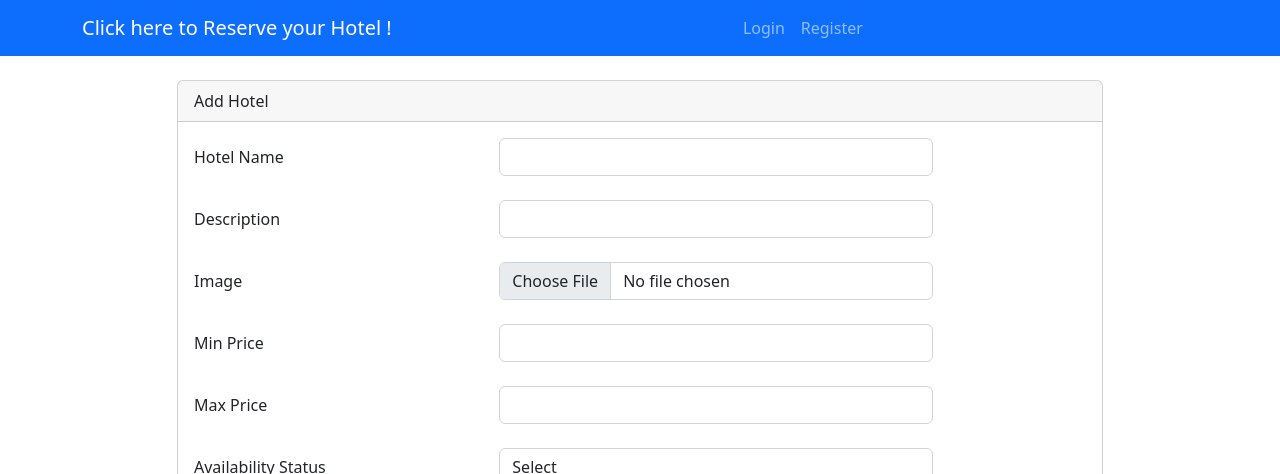
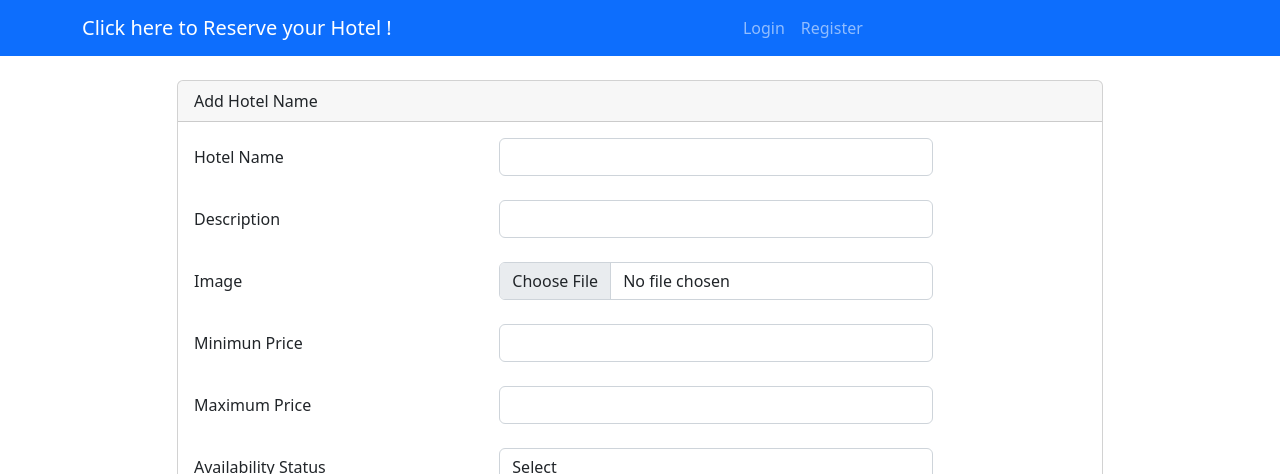
Before and after one commit to Thumula00/Hotel-reservation, an Angular app: page /hotel in a window 1280 px wide. Shown: the top 474 px of the page. Built offline with nearby package versions, Linux system fonts and the light colour scheme; no server answers.

Commit message:
Made some changes in Hotel page

```diff
--- a/src/app/hotel/hotel.component.html
+++ b/src/app/hotel/hotel.component.html
@@ -3,7 +3,7 @@
 <div class="row justify-content-center">
     <div class="col-md-10">
         <div class="card">
-            <div class="card-header">Add Hotel</div>
+            <div class="card-header">Add Hotel Name</div>
             <div class="card-body">
                 <form [formGroup]="hotelForm" (ngSubmit)="hotel()">
                     <div class="form-group row">
@@ -28,14 +28,14 @@
                     </div>
                     <br/>
                     <div class="form-group row">
-                        <label class="col-md-4 col-form-label text-md-right">Min Price</label>
+                        <label class="col-md-4 col-form-label text-md-right">Minimun Price</label>
                         <div class="col-md-6">
                             <input formControlName="min_price" type="number" id="min_price" class="form-control" name="min_price" required>
                         </div>
                     </div>
                     <br/>
                     <div class="form-group row">
-                        <label class="col-md-4 col-form-label text-md-right">Max Price</label>
+                        <label class="col-md-4 col-form-label text-md-right">Maximum Price</label>
                         <div class="col-md-6">
                             <input formControlName="max_price" type="number" id="max_price" class="form-control" name="max_price" required>
                         </div>
```
